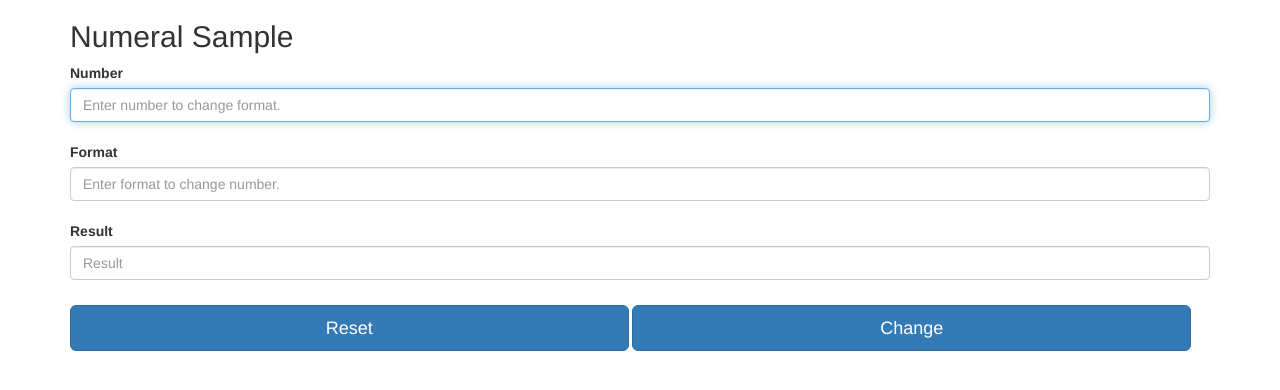
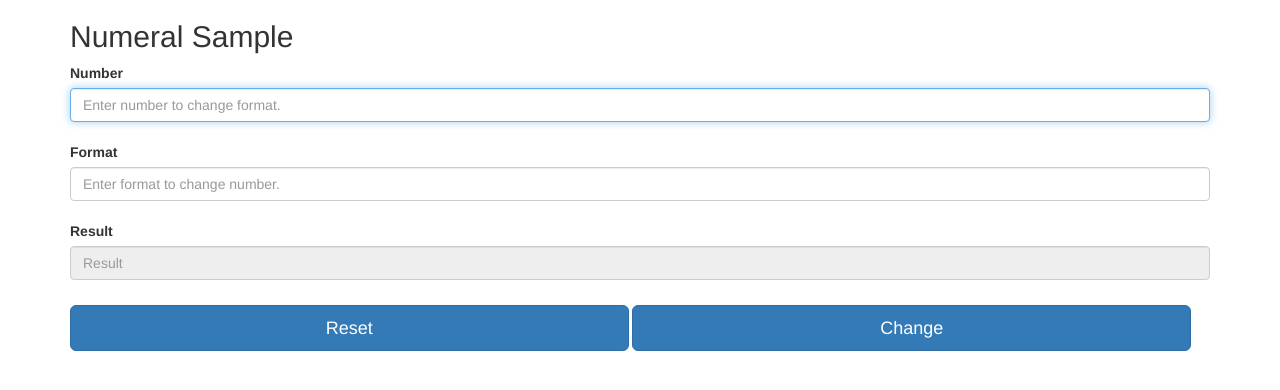
Before and after one commit to hush751001/outback, a website: page app/sample/numeral/numeral.html in a window 1280 px wide. Drawn offline with nearby package versions, Linux system fonts and the light colour scheme.

Commit message:
update numeral sample  - disabled result input

```diff
--- a/app/sample/numeral/numeral.html
+++ b/app/sample/numeral/numeral.html
@@ -36,7 +36,7 @@
           <label class="control-label" for="inputFormat">Format</label>
           <input type="text" id="inputFormat" class="form-control" placeholder="Enter format to change number." required autofocus><br />
           <label class="control-label" for="inputResult">Result</label>
-          <input type="text" id="inputResult" class="form-control" placeholder="Result" required><br />
+          <input type="text" id="inputResult" class="form-control" placeholder="Result" required disabled><br />
 
           <button id="btnReset" class="btn btn-lg btn-primary btn-block" type="reset">Reset</button>
           <button id="btnChange" class="btn btn-lg btn-primary btn-block" type="button">Change</button>
```
